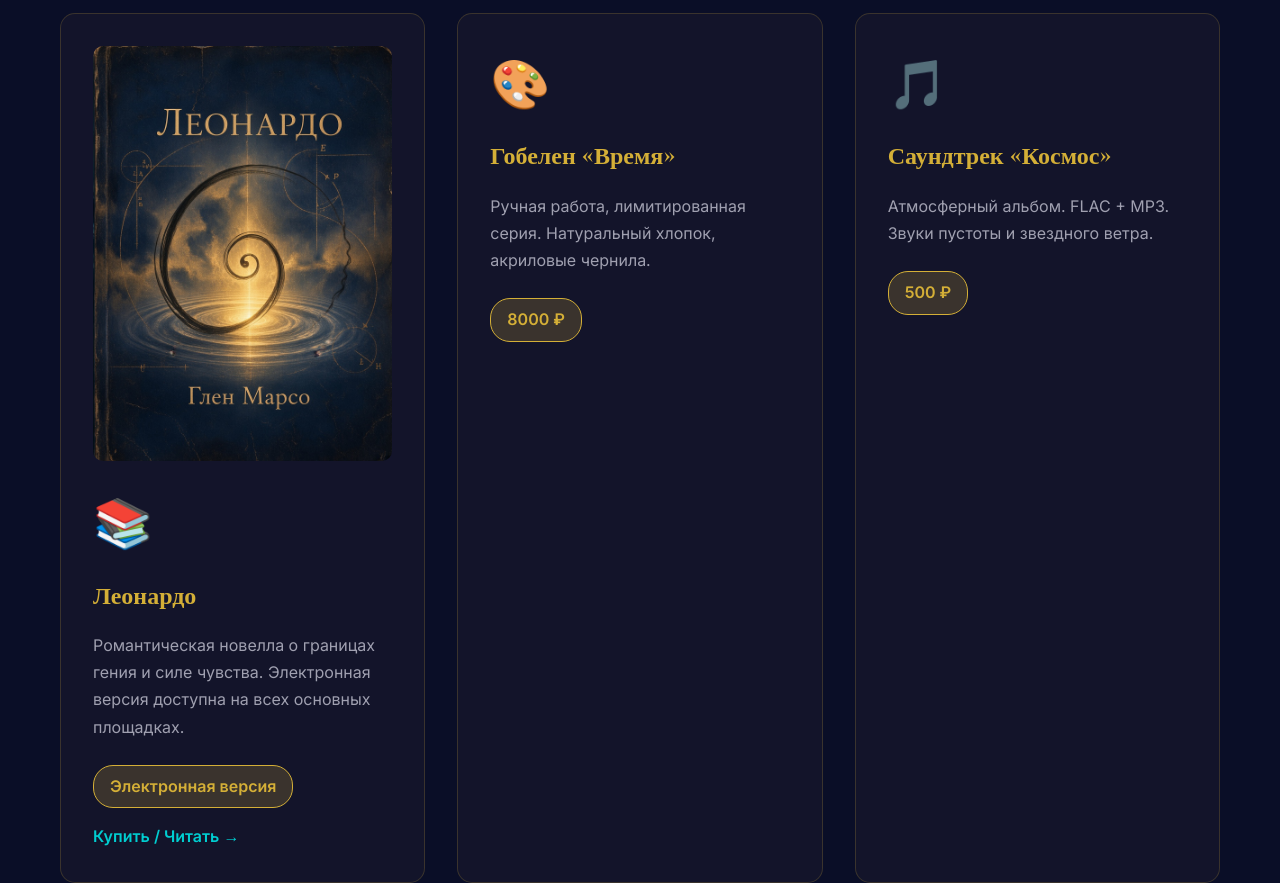
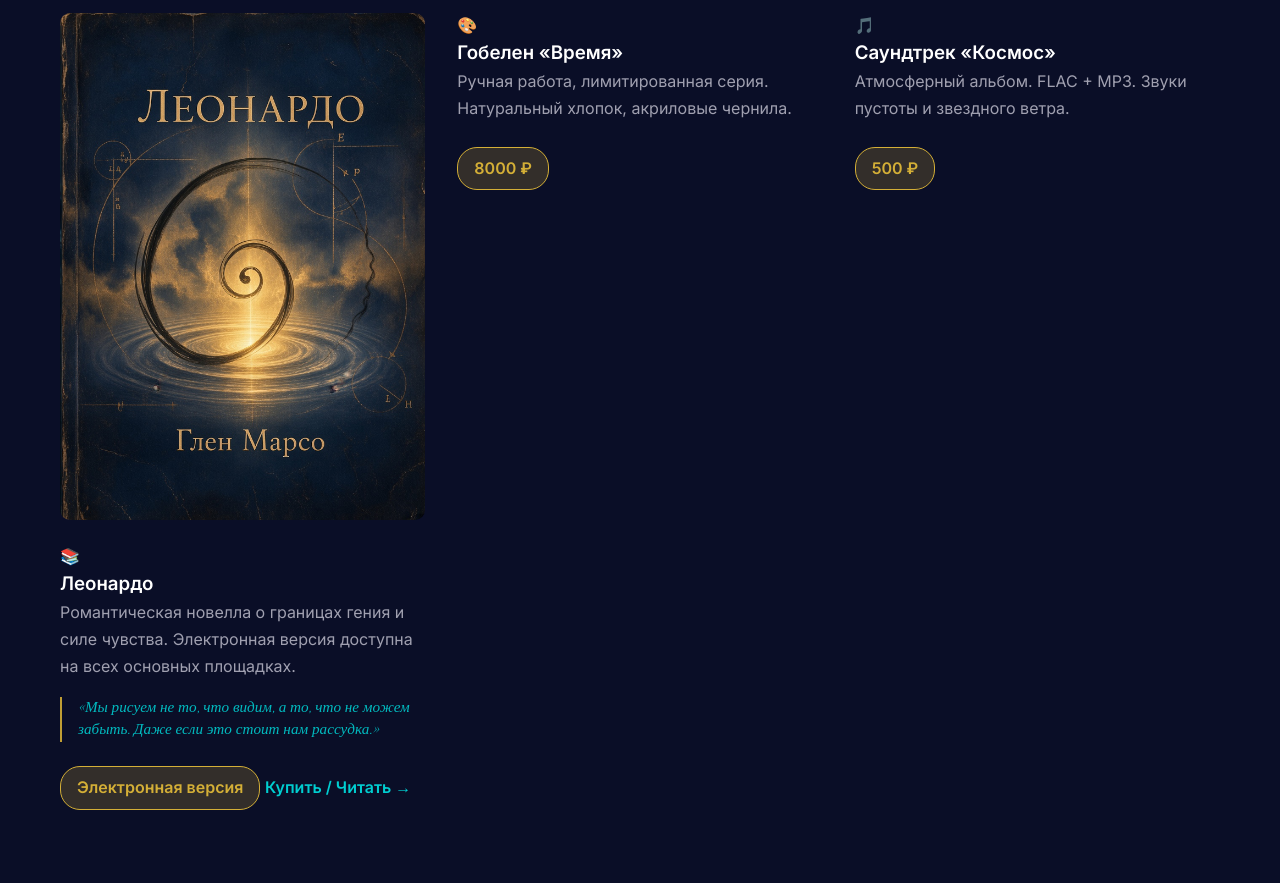
Before and after one commit to DemarsoGlen/glenmarso-site, a plain HTML site: page index.html in a window 1280 px wide. Shown: the part 1780-2663 px from the top of the page. Drawn offline with Linux system fonts and the light colour scheme.

Commit message:
Fix HTML structure and improve formatting

```diff
--- a/index.html
+++ b/index.html
@@ -30,11 +30,8 @@ section { padding:6rem 0; position:relative; }
 .about-text { font-size:1.2rem; line-height:1.9; margin-bottom:2rem; }
 .about-quote { font-family:'Cinzel',serif; font-style:italic; font-size:1.4rem; color:var(--cyan); border-left:3px solid var(--gold); padding-left:2rem; margin:3rem auto; text-align:left; max-width:600px; }
 .works-grid { display:grid; grid-template-columns:repeat(auto-fit,minmax(300px,1fr)); gap:2rem; margin-top:3rem; }
-.work-card { background:rgba(26,26,46,.6); border:1px solid rgba(212,175,55,.2); border-radius:15px; padding:2rem; transition:.3s; position:relative; overflow:hidden; }
-.work-card:hover { transform:translateY(-5px); border-color:var(--gold); box-shadow:0 10px 40px rgba(212,175,55,.2); }
-.work-icon { font-size:3rem; margin-bottom:1rem; }
-.work-card h3 { font-family:'Cinzel',serif; font-size:1.5rem; color:var(--gold); margin-bottom:1rem; }
 .work-card p { color:var(--text-muted); line-height:1.7; margin-bottom:1rem; }
+.work-quote { font-family:'Cinzel',serif; font-style:italic; color:var(--cyan); font-size:0.95rem; margin:1rem 0; padding-left:1rem; border-left:2px solid var(--gold); opacity:0.9; line-height:1.5; }
 .work-price { display:inline-block; padding:.5rem 1rem; background:rgba(212,175,55,.2); border:1px solid var(--gold); border-radius:20px; color:var(--gold); font-weight:600; margin-top:.5rem; }
 .work-link { display:inline-block; margin-top:1rem; color:var(--cyan); text-decoration:none; font-weight:600; transition:.3s; }
 .work-link:hover { color:var(--gold); }
@@ -120,17 +117,21 @@ fetch('content.json?v=' + Date.now())
       if (data[key]) el.textContent = data[key];
     });
 
-    // Генерируем карточки произведений
+   // Генерируем карточки произведений
 if (data.works && data.works.length > 0) {
   const grid = document.getElementById('works-grid');
   data.works.forEach(work => {
     const card = document.createElement('div');
     card.className = 'work-card';
 
-    // Добавляем картинку, если она есть
     let imageHTML = '';
     if (work.image) {
-      imageHTML = `<img src="${work.image}" alt="${work.title}" style="width:100%; border-radius:10px; margin-bottom:1rem;">`;
+      imageHTML = `<img src="${work.image}" alt="${work.title}" style="width:100%; border-radius:10px; margin-bottom:1rem; object-fit: cover;">`;
+    }
+
+    let quoteHTML = '';
+    if (work.quote) {
+      quoteHTML = `<div class="work-quote">«${work.quote}»</div>`;
     }
 
     card.innerHTML = `
@@ -138,6 +139,7 @@ if (data.works && data.works.length > 0) {
       <div class="work-icon">${icons[work.type] || '✨'}</div>
       <h3>${work.title}</h3>
       <p>${work.description}</p>
+      ${quoteHTML}
       ${work.price ? `<div class="work-price">${work.price}</div>` : ''}
       ${work.link && work.link !== '#' ? `<a href="${work.link}" class="work-link" target="_blank">Купить / Читать →</a>` : ''}
     `;
```
